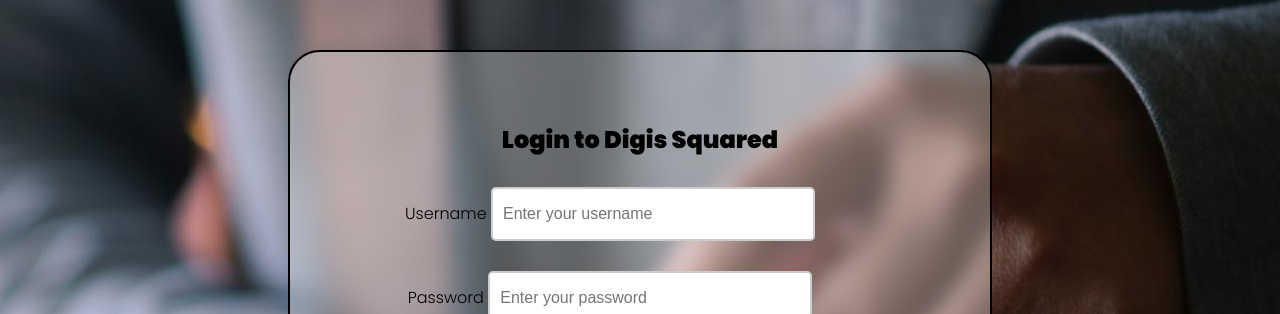
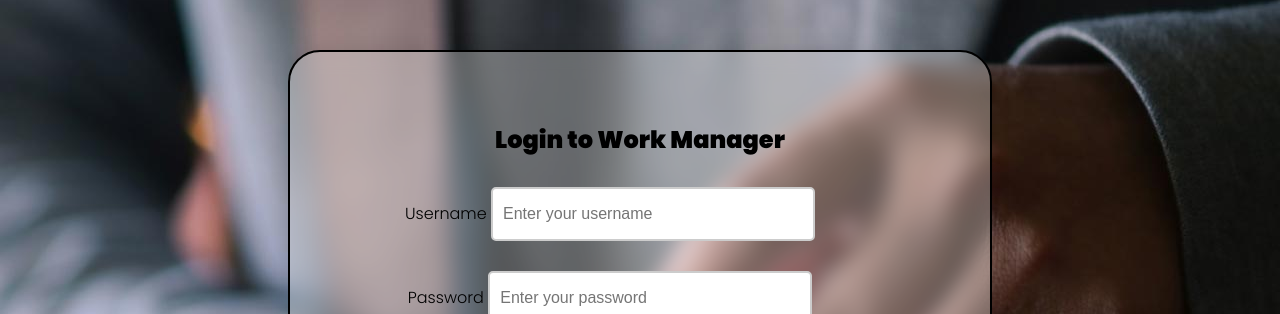
Before and after one commit to Mohamed-Samehh/Work-Manager, a PHP site: page /Login.php in a window 1280 px wide. Shown: the top 314 px of the page. Run offline with PHP 8.4, Linux system fonts and the light colour scheme.

Commit message:
Update Login.php

```diff
--- a/Digis Squared/Digis/Login.php
+++ b/Digis Squared/Digis/Login.php
@@ -181,7 +181,7 @@
 
     <section>
         <form id="login-form" action="<?php echo htmlspecialchars($_SERVER["PHP_SELF"]); ?>" method="post">
-            <h2>Login to Digis Squared</h2>
+            <h2>Login to Work Manager</h2>
 
             <div id= "inp">
                 <div>
```
